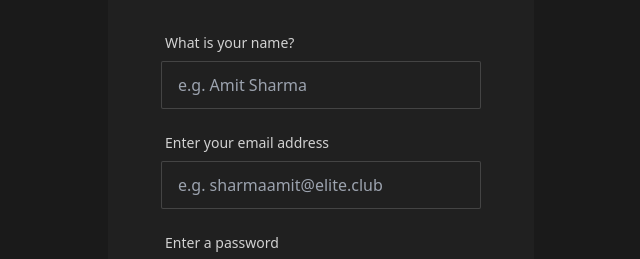
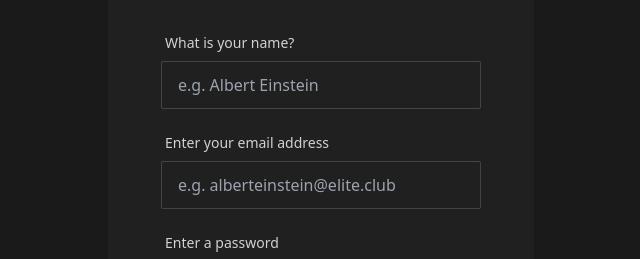
Before and after one commit to chinmaykunkikar/firechat, a React (Vite) app: page / in a window 1280 px wide. Both pictures are taken after a click on the button "SIGN UP NOW". Shown: the part 199-458 px from the top of the page, without its empty margins (319-959 px from the left). Built offline with nearby package versions, Linux system fonts and the light colour scheme; no server answers.

Commit message:
style(Auth): Use elite names for placeholders

```diff
--- a/src/components/Login.tsx
+++ b/src/components/Login.tsx
@@ -65,7 +65,7 @@ export default function Login() {
             </label>
             <input
               type="text"
-              placeholder="e.g. sharmaamit@elite.club"
+              placeholder="e.g. alberteinstein@elite.club"
               autoComplete="email"
               className="input-bordered input w-full max-w-xs"
               required
--- a/src/pages/Register.tsx
+++ b/src/pages/Register.tsx
@@ -79,7 +79,7 @@ export default function Register() {
               </label>
               <input
                 type="text"
-                placeholder="e.g. Amit Sharma"
+                placeholder="e.g. Albert Einstein"
                 autoComplete="name"
                 className="input-bordered input w-full max-w-xs"
                 required
@@ -91,7 +91,7 @@ export default function Register() {
               </label>
               <input
                 type="text"
-                placeholder="e.g. sharmaamit@elite.club"
+                placeholder="e.g. alberteinstein@elite.club"
                 autoComplete="email"
                 className="input-bordered input w-full max-w-xs"
                 required
```
